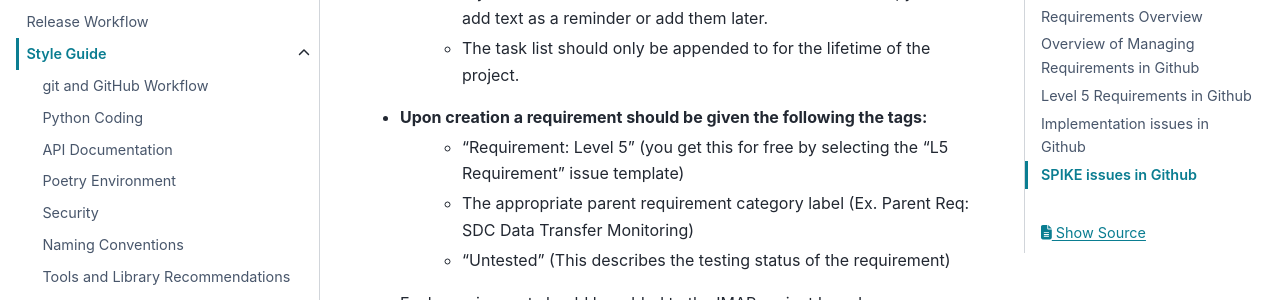
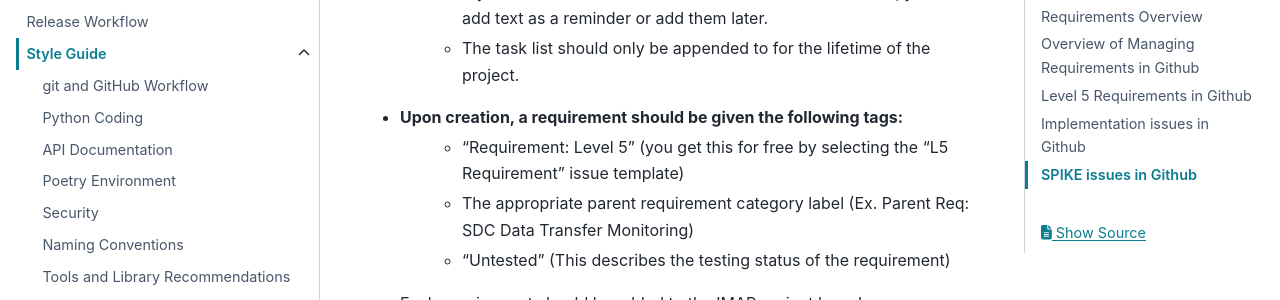
Before and after one commit to IMAP-Science-Operations-Center/imap_processing, a Sphinx documentation site: the page built from docs/source/development/style-guide/requirement-and-issue-tracking.rst, in a window 1280 px wide and 900 px high, scrolled down 3665 px. Shown: the part 153-453 px from the top of the window. Built offline with Sphinx 7.4.7 and the PyData theme 0.15.4, drawn with Linux system fonts in a browser that asks for light colours.

Commit message:
Update docs/source/development/style-guide/requirement-and-issue-tracking.rst
Co-authored-by: Maxine Hartnett <117409426+maxinelasp@users.noreply.github.com>

```diff
--- a/docs/source/development/style-guide/requirement-and-issue-tracking.rst
+++ b/docs/source/development/style-guide/requirement-and-issue-tracking.rst
@@ -62,7 +62,7 @@ Creating level 5 requirements
    * As part of this template, the L5 summary, Parent (Level 4) Requirement, and list of tasks (sub-issues) are filled in.
    * If you don't have sub-issues created to link in the task list, you can add text as a reminder or add them later.
    * The task list should only be appended to for the lifetime of the project.
-* Upon creation a requirement should be given the following the tags:
+* Upon creation, a requirement should be given the following tags:
    * "Requirement: Level 5" (you get this for free by selecting the "L5 Requirement" issue template)
    * The appropriate parent requirement category label (Ex. Parent Req: SDC Data Transfer Monitoring)
    * "Untested" (This describes the testing status of the requirement)
```
